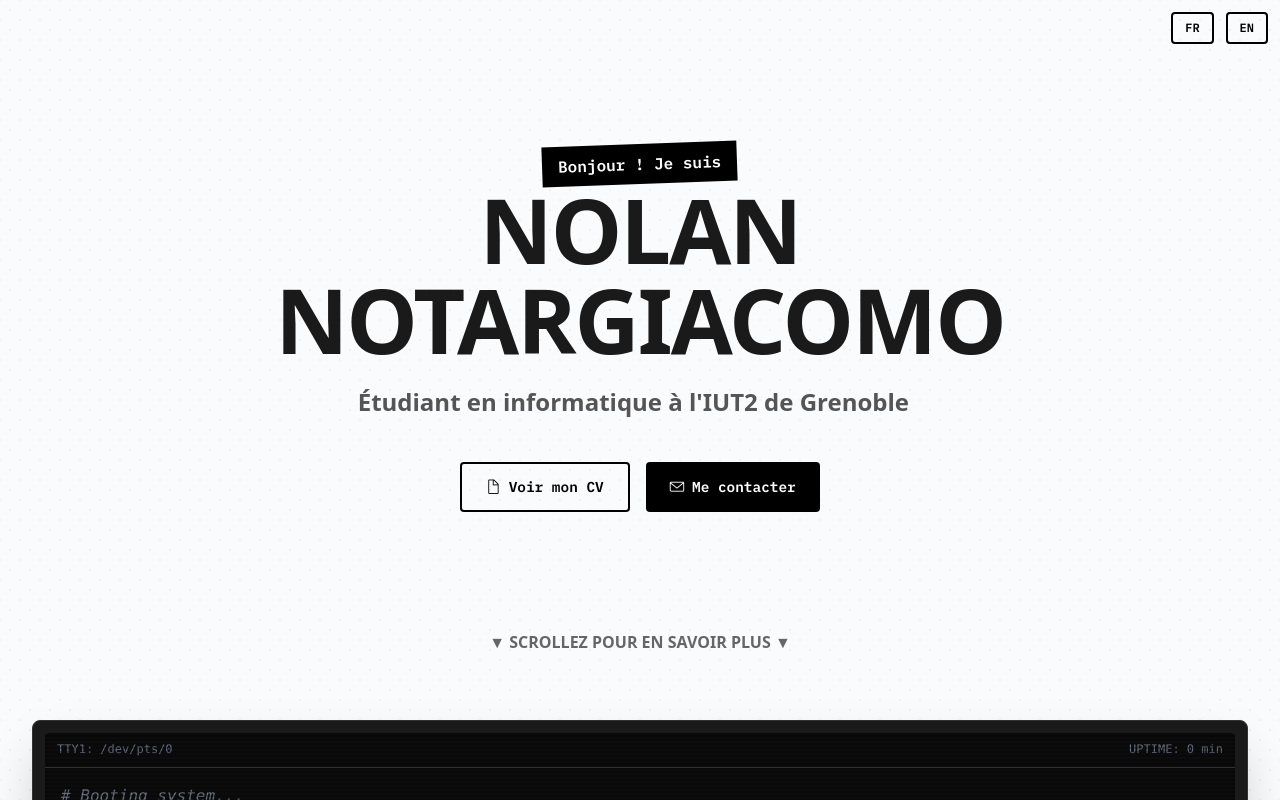
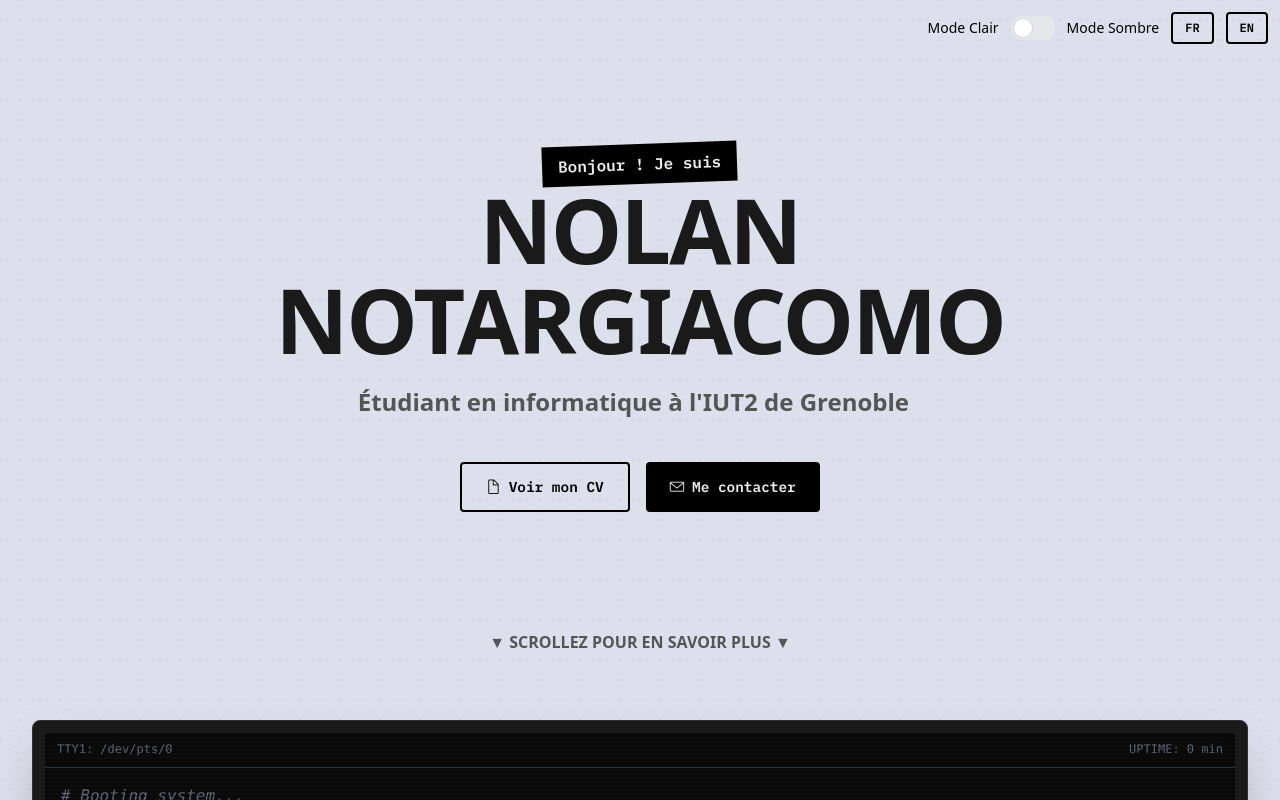
Before and after one commit to NolanNtrg/Portfolio, a React (Vite) app: page / in a window 1280 px wide. Shown: the top 800 px of the page. Built offline with nearby package versions, Linux system fonts and the light colour scheme.

Commit message:
dark mode + color changes

```diff
--- /dev/null
+++ b/src/ToggleTheme.tsx
@@ -0,0 +1,48 @@
+import { useEffect, useState } from "react";
+
+const ThemeToggle = () => {
+  const [isDarkTheme, setDarkTheme] = useState<boolean>(false);
+
+  // Premier useEffect : Charger le thème au démarrage
+  useEffect(() => {
+    let theme = localStorage.getItem("Theme");
+    if (theme === "Dark") {
+      setDarkTheme(true);
+    }
+  }, []);
+
+  // Deuxième useEffect : Appliquer les changements et sauvegarder
+  useEffect(() => {
+    localStorage.setItem("Theme", isDarkTheme ? "Dark" : "Light");
+    document.body.classList.toggle("dark-theme", isDarkTheme);
+
+    // -- True, it will apply class
+    // // false, it remove class
+  }, [isDarkTheme]);
+
+  return (
+    <div className="flex items-center gap-3">
+      <span className="text-sm font-medium">Mode Clair</span>
+
+      {/* Le Switch */}
+      <label className="relative inline-flex items-center cursor-pointer">
+        <input
+          type="checkbox"
+          className="sr-only peer"
+          checked={isDarkTheme}
+          onChange={() => setDarkTheme(!isDarkTheme)}
+        />
+        <div
+          className="w-11 h-6 bg-gray-200 peer-focus:outline-none rounded-full peer
+          dark:bg-gray-700 peer-checked:after:translate-x-full
+          after:content-[''] after:absolute after:top-0.5 after:left-0.5
+          after:bg-white after:border-gray-300 after:border after:rounded-full
+          after:h-5 after:w-5 after:transition-all peer-checked:bg-blue-600"
+        ></div>
+      </label>
+      <span className="text-sm font-medium">Mode Sombre</span>
+    </div>
+  );
+};
+
+export default ThemeToggle;
--- a/src/components/button.tsx
+++ b/src/components/button.tsx
@@ -15,7 +15,7 @@ export function Button({
     <button
       type={submit ? "submit" : "button"}
       className={`font-ibm font-semibold no-underline border-2 rounded-sm transition-all duration-300 ease-in-out flex items-center gap-2 cursor-pointer
-      ${full ? "bg-black text-white hover:bg-green-600 border-none" : "bg-transparent text-black border-black hover:text-white hover:bg-black"}
+      ${full ? "bg-(--background-color-items) text-(--color-text) hover:bg-(--green) border-none" : "bg-transparent text-(--background-color-items) border-(--background-color-items) hover:text-(--color-text) hover:bg-(--background-color-items)"}
       ${small ? "px-3 py-1.5 text-xs" : "px-6 py-3 text-[0.9rem]"}
       transition-all duration-300 ease-in-out hover:-translate-y-0.75 hover:shadow-[0_5px_15px_rgba(0,0,0,0.1)]`}
       onClick={() => alert("YES")}
--- a/src/components/hero/calltoaction.tsx
+++ b/src/components/hero/calltoaction.tsx
@@ -1,6 +1,6 @@
 export function CallToAction() {
   return (
-    <p className="mt-30 animate-bounce font-bold text-[#666]">
+    <p className="mt-30 animate-bounce font-bold text-(--color-animations)">
       ▼ SCROLLEZ POUR EN SAVOIR PLUS ▼
     </p>
   );
--- a/src/components/hero/description.tsx
+++ b/src/components/hero/description.tsx
@@ -16,7 +16,7 @@ export function Description() {
   return (
     <p
       id="description"
-      className="mb-10 mx-auto max-w-2xl min-h-[1.6em] text-[clamp(1rem,4vw,1.5rem)] text-[#555] text-center font-semibold"
+      className="mb-10 mx-auto max-w-2xl min-h-[1.6em] text-[clamp(1rem,4vw,1.5rem)] text-(--color-animations) text-center font-semibold"
     >
       {displayedText}
     </p>
--- a/src/components/hero/hero.tsx
+++ b/src/components/hero/hero.tsx
@@ -4,7 +4,7 @@ import { MainInfo } from "./mainInfo";
 export function Hero() {
   return (
     <>
-      <div className="fixed-bg fixed top-0 left-0 opacity-30 -z-1 h-screen w-full bg-[#eef2f5]"></div>
+      <div className="opacity-30 fixed-bg fixed top-0 left-0 -z-1 h-screen w-full bg-(--background-color)"></div>
       <LanguageButtons />
       <MainInfo />
     </>
--- a/src/components/hero/languageButtons.tsx
+++ b/src/components/hero/languageButtons.tsx
@@ -1,8 +1,10 @@
+import ToggleTheme from "../../ToggleTheme";
 import { Button } from "../button";
 
 export function LanguageButtons() {
   return (
     <div className="top-3 right-3 fixed flex gap-3 z-10">
+      <ToggleTheme />
       <Button small={true} title="FR" />
       <Button small={true} title="EN" />
     </div>
--- a/src/components/hero/name.tsx
+++ b/src/components/hero/name.tsx
@@ -1,7 +1,7 @@
 export function Name() {
   return (
     <>
-      <h1 className="text-[clamp(40px,10vw,90px)] tracking-[-2px] leading-none mb-5 uppercase text-center font-black text-[#1a1a1a]">
+      <h1 className="text-[clamp(40px,10vw,90px)] tracking-[-2px] leading-none mb-5 uppercase text-center font-black text-(--color-name)">
         Nolan
         <br />
         Notargiacomo
--- a/src/components/hero/tag.tsx
+++ b/src/components/hero/tag.tsx
@@ -1,7 +1,7 @@
 export function Tag() {
   return (
     <>
-      <div className="bg-black text-white pt-2 pb-2 pl-4 pr-4 -rotate-2 font-ibm inline-block font-semibold">
+      <div className="bg-(--background-color-items) text-(--color-text) pt-2 pb-2 pl-4 pr-4 -rotate-2 font-ibm inline-block font-semibold">
         Bonjour ! Je suis
       </div>
     </>
--- a/src/index.css
+++ b/src/index.css
@@ -2,44 +2,37 @@
 @import "tailwindcss";
 
 :root {
-  font-family: system-ui, Avenir, Helvetica, Arial, sans-serif;
-  line-height: 1.5;
-  font-weight: 400;
-  text-align: center;
-
-  color-scheme: light;
-
-  margin: none;
-  padding: none;
-  font-synthesis: none;
-  text-rendering: optimizeLegibility;
-  -webkit-font-smoothing: antialiased;
-  -moz-osx-font-smoothing: grayscale;
+  --background-color: #9097c0;
+  --background-color-items: black;
+  --color-name: #1a1a1a;
+  --color-animations: #555;
+  --color-text: rgb(237, 237, 237);
+  --green: var(--color-green-600);
 }
 
-body {
-  margin: 0;
-  padding: 0;
+.dark-theme {
+  --background-color: #2c2e3c;
+  --background-color-items: black;
+  --color-name: #1a1a1a;
+  --color-animations: #555;
+  --color-text: rgb(237, 237, 237);
+  --green: var(--color-green-600);
 }
 
-@media (prefers-color-scheme: light) {
+@media (prefers-color-scheme: dark) {
   :root {
-    color: #db0000;
-    background-color: #ffffff;
   }
 }
 
 @media (prefers-color-scheme: light) {
   :root {
-    color: #ffffff;
-    background-color: #ffffff;
   }
 }
 
 .fixed-bg {
   background-image:
-    radial-gradient(#ccc 1px, transparent 1px),
-    radial-gradient(#ccc 1px, transparent 1px);
+    radial-gradient(#797979 1px, transparent 1px),
+    radial-gradient(#797979 1px, transparent 1px);
   background-size: 20px 20px;
   background-position:
     0 0,
```
Also changed, not shown: package.json (+7 -2 lines), components.json (added), 1 other file (tests, documents, lock files or other folders).
